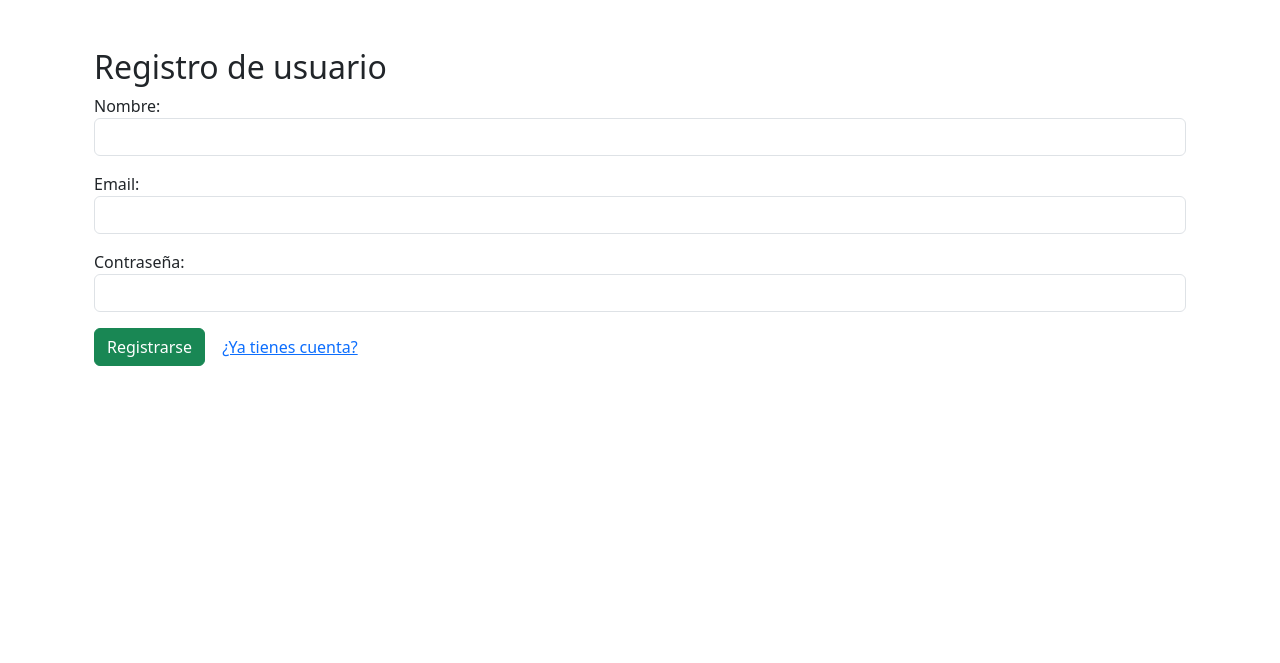
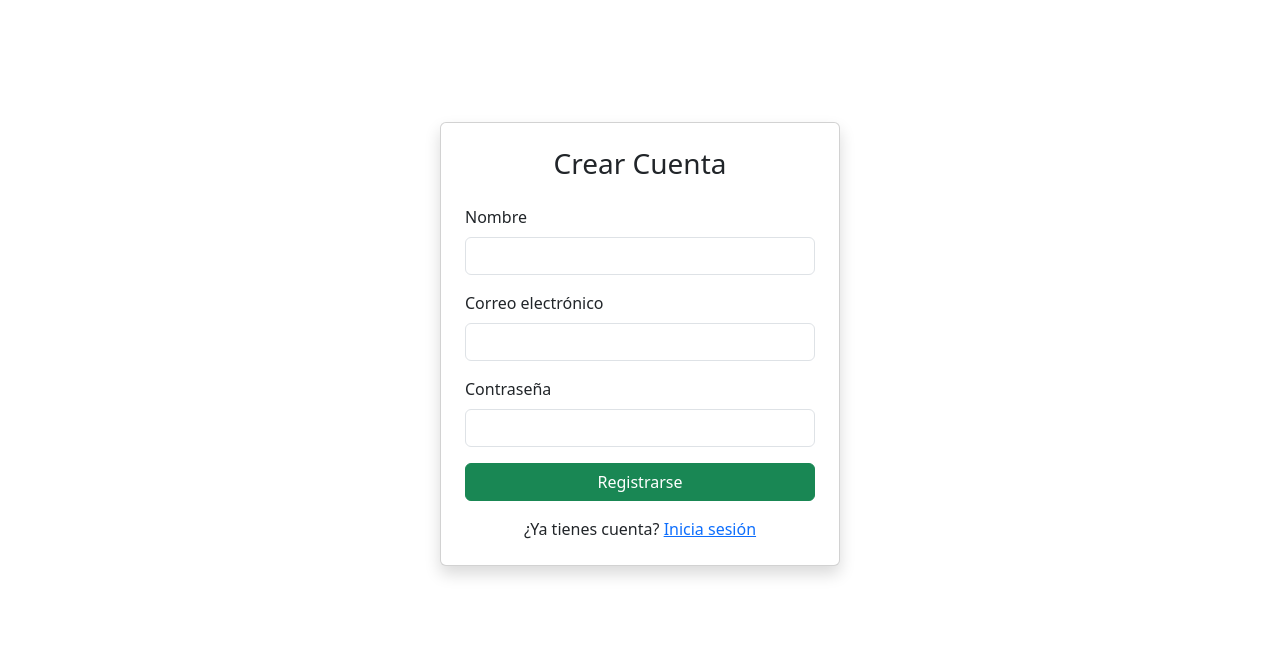
Before and after one commit to danielsm107/control-acceso-matriculas, a Flask app: page /register in a window 1280 px wide. Shown: the part 56-719 px from the top of the page. Run offline with Flask 3, Linux system fonts and the light colour scheme; some libraries are stand-ins or nearby versions.

Commit message:
Mejorar estilo login.html

```diff
--- a/backend/templates/register.html
+++ b/backend/templates/register.html
@@ -1,22 +1,36 @@
 {% extends "base.html" %}
+
+{% block title %}Registro de Usuario{% endblock %}
+
 {% block content %}
-<div class="container mt-5">
-  <h2>Registro de usuario</h2>
+<div class="d-flex justify-content-center align-items-center" style="min-height: 80vh;">
+  <div class="card shadow p-4" style="width: 100%; max-width: 400px;">
+    <h3 class="text-center mb-4">Crear Cuenta</h3>
+
     <form method="POST">
       <div class="mb-3">
-      <label>Nombre:</label>
-      <input type="text" name="nombre" class="form-control" required>
+        <label for="nombre" class="form-label">Nombre</label>
+        <input type="text" class="form-control" id="nombre" name="nombre" required>
       </div>
+
       <div class="mb-3">
-      <label>Email:</label>
-      <input type="email" name="email" class="form-control" required>
+        <label for="email" class="form-label">Correo electrónico</label>
+        <input type="email" class="form-control" id="email" name="email" required>
       </div>
+
       <div class="mb-3">
-      <label>Contraseña:</label>
-      <input type="password" name="password" class="form-control" required>
+        <label for="password" class="form-label">Contraseña</label>
+        <input type="password" class="form-control" id="password" name="password" required>
       </div>
+
+      <div class="d-grid">
         <button type="submit" class="btn btn-success">Registrarse</button>
-    <a href="/login" class="btn btn-link">¿Ya tienes cuenta?</a>
+      </div>
     </form>
+
+    <div class="mt-3 text-center">
+      ¿Ya tienes cuenta? <a href="{{ url_for('auth.login') }}">Inicia sesión</a>
+    </div>
+  </div>
 </div>
 {% endblock %}
```
Lines whose indentation alone changed are shown as unchanged.
